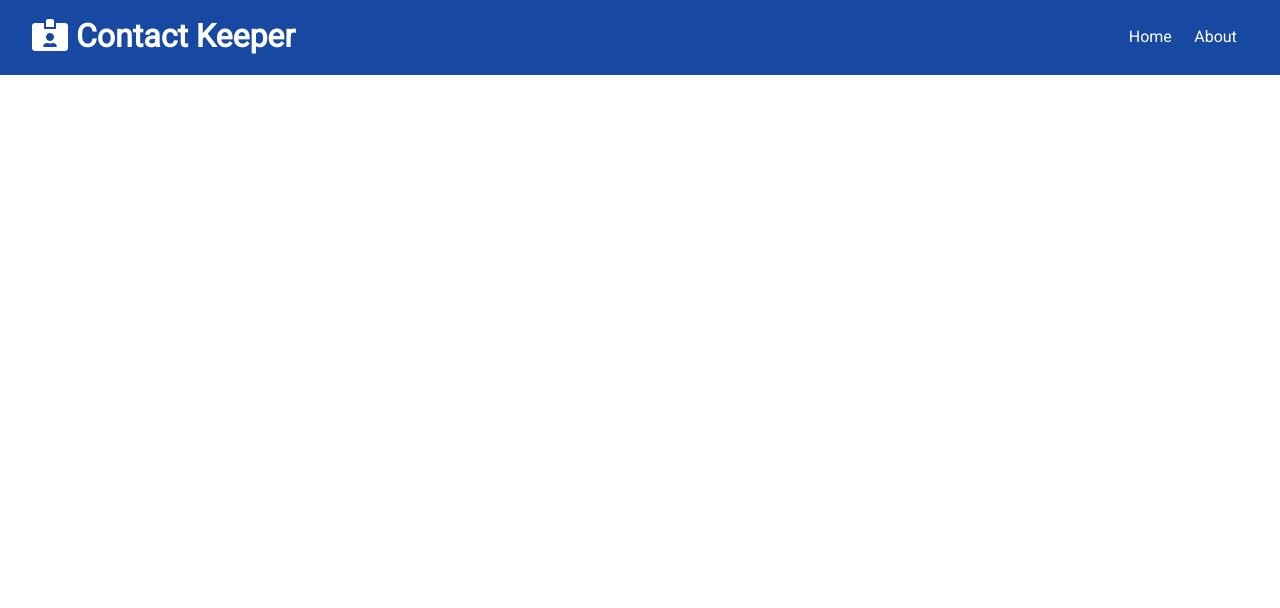
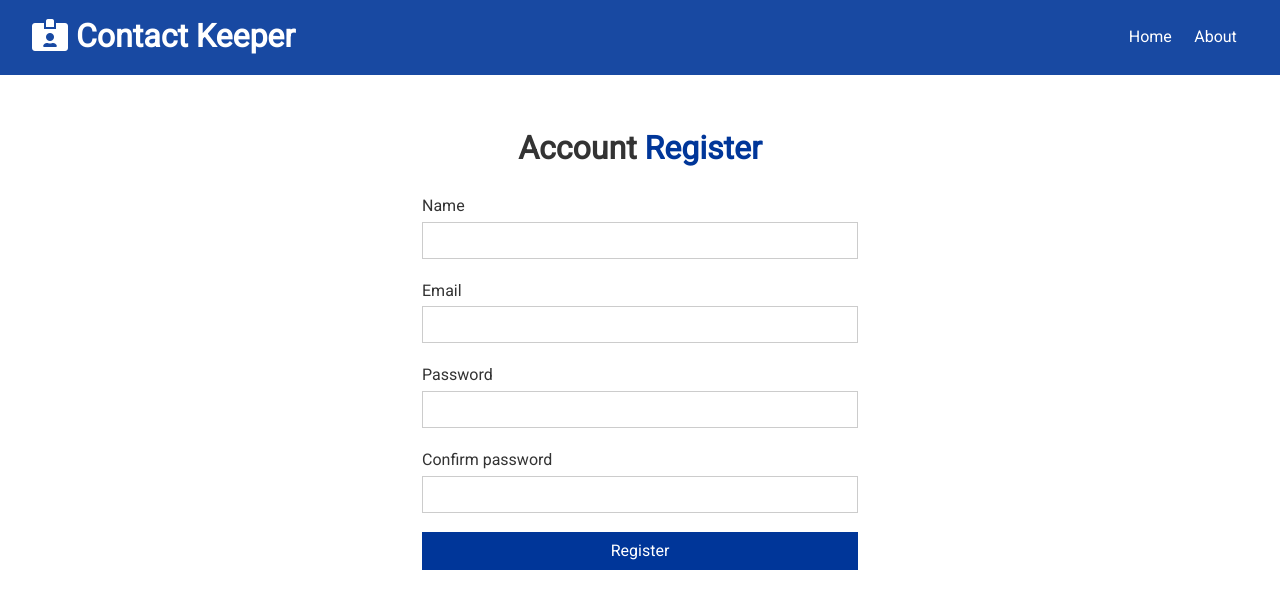
Before and after one commit to mariache/ContactKeeper, a React (Create React App) app in the folder client/: page /register in a window 1280 px wide. Shown: the top 608 px of the page. Built offline with nearby package versions, Linux system fonts and the light colour scheme.

Commit message:
- register form;

```diff
--- a/client/src/App.js
+++ b/client/src/App.js
@@ -6,6 +6,7 @@
 import About from "./components/pages/About";
 import ContactState from "./components/context/contact/ContactState";
 import AuthState from "./components/context/auth/AuthState";
+import Register from "./components/auth/Register";
 
 const App = () => {
   return (
@@ -18,6 +19,7 @@
               <Switch>
                 <Route exact path="/" component={Home} />
                 <Route exact path="/about" component={About} />
+                <Route exact path="/register" component={Register} />
               </Switch>
             </div>
           </>
--- /dev/null
+++ b/client/src/components/auth/Register.js
@@ -0,0 +1,62 @@
+import React, { useState } from "react";
+
+const Register = () => {
+  const [user, setUser] = useState({
+    name: "",
+    email: "",
+    password: "",
+    password2: "",
+  });
+
+  const { email, name, password, password2 } = user;
+
+  const onChange = (e) => setUser({ ...user, [e.target.name]: e.target.value });
+
+  const onSubmit = (e) => {
+    e.preventDefault();
+    console.log("register submit");
+  };
+
+  return (
+    <div className="form-container">
+      <h1>
+        Account <span className="text-primary">Register</span>
+      </h1>
+      <form onSubmit={onSubmit}>
+        <div className="form-group">
+          <label htmlFor="name">Name</label>
+          <input type="text" name="name" value={name} onChange={onChange} />
+        </div>
+        <div className="form-group">
+          <label htmlFor="email">Email </label>
+          <input type="email" name="email" value={email} onChange={onChange} />
+        </div>
+        <div className="form-group">
+          <label htmlFor="password">Password</label>
+          <input
+            type="password"
+            name="password"
+            value={password}
+            onChange={onChange}
+          />
+        </div>
+        <div className="form-group">
+          <label htmlFor="password2">Confirm password</label>
+          <input
+            type="password"
+            name="password2"
+            value={password2}
+            onChange={onChange}
+          />
+        </div>
+        <input
+          type="submit"
+          value="Register"
+          className="btn btn-primary btn-block"
+        />
+      </form>
+    </div>
+  );
+};
+
+export default Register;
```
Also changed, not shown: client/src/components/auth/Login.js (added).
